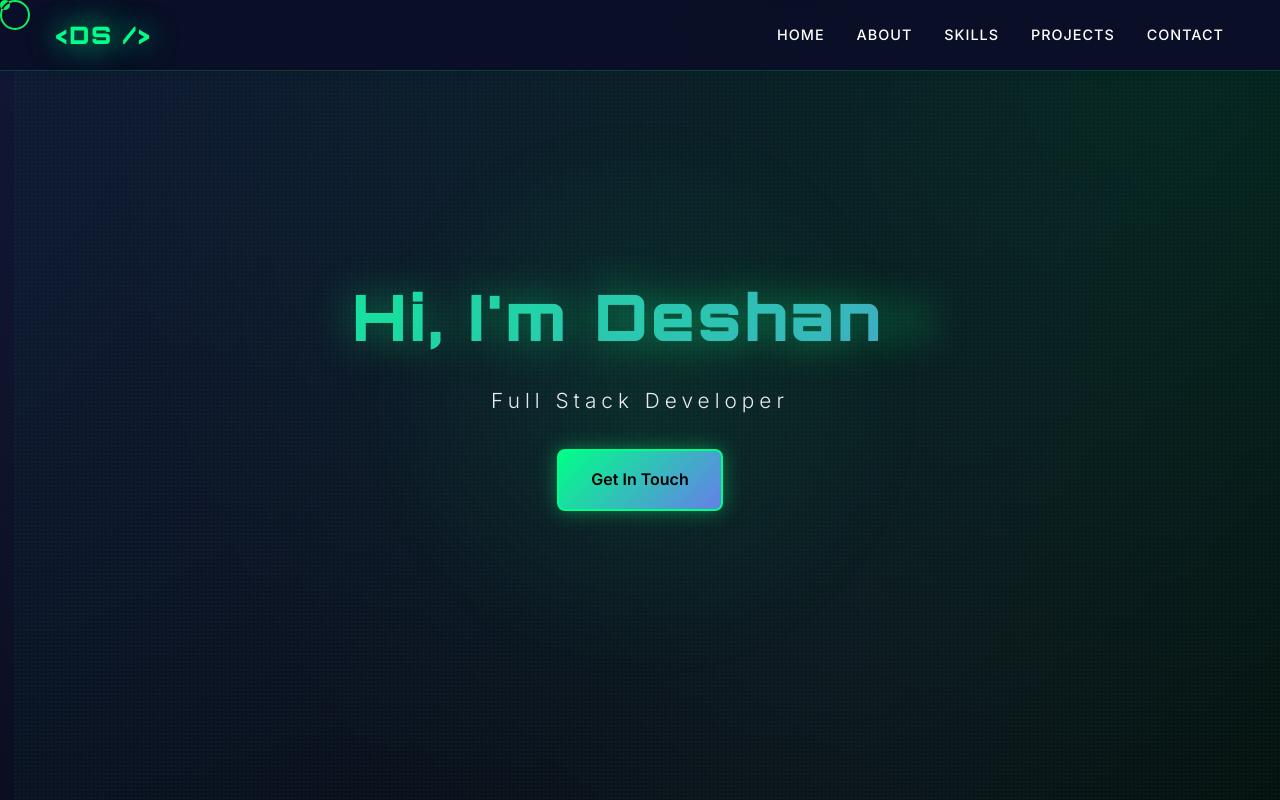
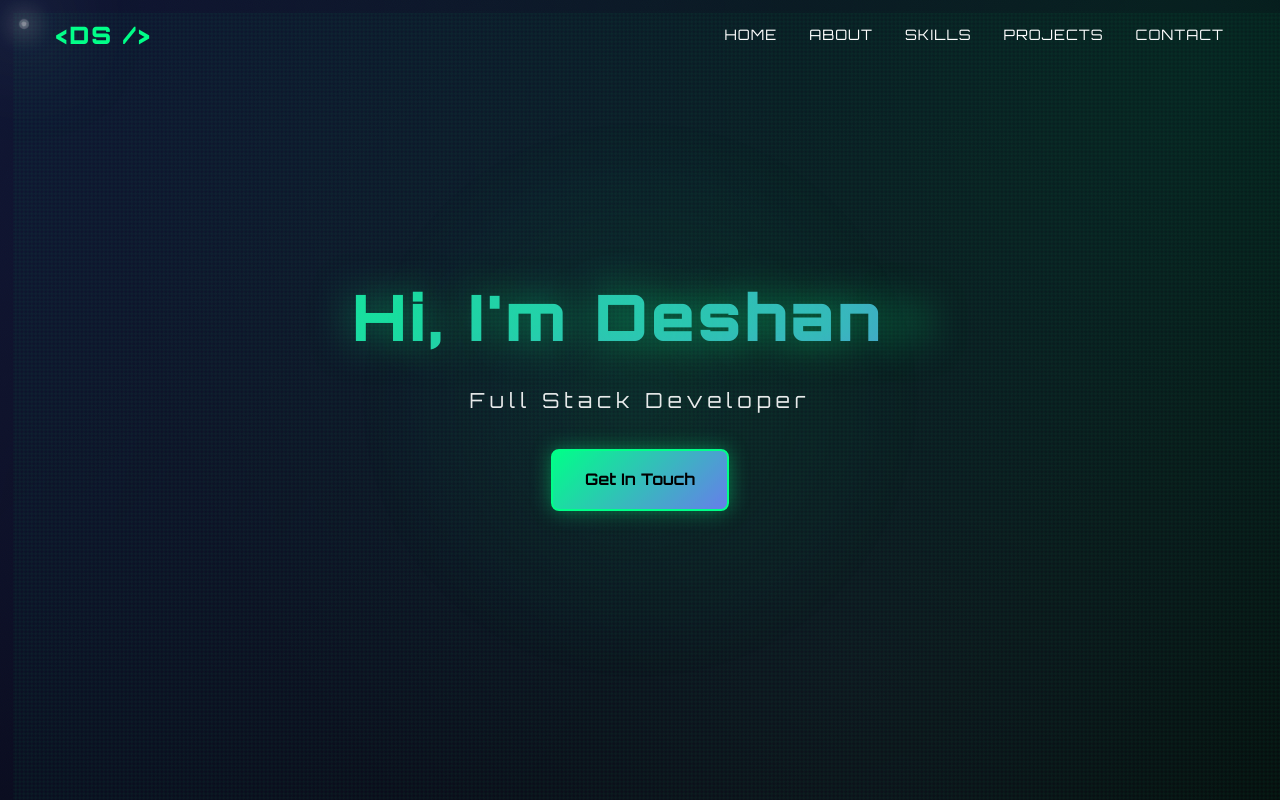
Before and after one commit to Deshan-Samarathunga/portfolio, a website: page index.html in a window 1280 px wide. Shown: the top 800 px of the page. Drawn offline with nearby package versions, Linux system fonts and the light colour scheme.

Commit message:
Revamp custom cursor and navbar scroll effects
Replaces the dual cursor/follower system with a single, animated custom cursor using CSS rings and pulse effects. Updates cursor logic in JS for improved performance and hover feedback. Refactors navbar scroll behavior to use a CSS class for background transitions. Cleans up related styles and removes unused cursor and navbar animation code.

```diff
--- a/css/style.css
+++ b/css/style.css
@@ -35,7 +35,7 @@
 }
 
 body {
-    font-family: var(--font-primary);
+    font-family: var(--font-secondary);
     line-height: 1.6;
     color: var(--text-dark);
     background-color: var(--bg-light);
@@ -43,6 +43,13 @@ body {
     overflow-y: scroll;
     cursor: none; /* Hide default cursor */
     scroll-snap-type: y mandatory;
+}
+
+/* System-wide font inheritance */
+*,
+*::before,
+*::after {
+    font-family: inherit;
 }
 
 /* Animated Background */
@@ -92,41 +99,68 @@ body {
 
 /* Custom Cursor Styles */
 .cursor {
-    width: 10px;
-    height: 10px;
-    background-color: var(--primary-color);
-    border-radius: 50%;
     position: fixed;
     top: 0;
     left: 0;
+    width: 3rem;
+    height: 3rem;
+    z-index: 9999;
     pointer-events: none;
-    z-index: 9999;
-    transition: transform 0.1s ease-out;
-    mix-blend-mode: difference;
 }
 
-.cursor-follower {
-    width: 30px;
-    height: 30px;
-    border: 2px solid var(--primary-color);
+.cursor .ring {
+    position: absolute;
+    display: grid;
+    place-items: center;
+    width: 100%;
+    height: 100%;
+}
+
+.cursor .ring > div {
+    border: 2px solid #fff;
     border-radius: 50%;
-    position: fixed;
-    top: 0;
-    left: 0;
-    pointer-events: none;
-    z-index: 9998;
-    transition: transform 0.3s ease-out;
-    mix-blend-mode: difference;
+    animation: pulse 2.5s linear infinite;
+    box-shadow: 0 0 80px 15px rgba(215, 171, 255, 0.8),
+                0 0 120px 25px rgba(0, 255, 136, 0.4);
+}
+
+.cursor .ring:nth-child(1) {
+    transition: transform 0.2s ease-out;
+}
+
+.cursor .ring:nth-child(2) {
+    transition: transform 0.1s ease-out;
+}
+
+.cursor .ring:nth-child(2) > div {
+    background: #fff;
+    border-radius: 50%;
+    width: 8px;
+    height: 8px;
+    box-shadow: 0 0 20px 5px #fff;
 }
 
 /* Cursor hover effects */
-.cursor.hover {
-    transform: scale(1.5);
+.cursor.hover .ring:nth-child(1) > div {
+    box-shadow: 0 0 120px 20px rgba(0, 255, 136, 1),
+                0 0 160px 30px rgba(0, 255, 136, 0.6);
+    border-color: var(--primary-color);
+    border-width: 3px;
 }
 
-.cursor-follower.hover {
-    transform: scale(1.5);
-    border-color: var(--accent-color);
+@keyframes pulse {
+    0% {
+        transform: scale(1);
+        opacity: 1;
+    }
+    50% {
+        transform: scale(1.25);
+        opacity: 0.25;
+    }
+    100% {
+        transform: scale(1);
+        opacity: 1;
+    }
 }
 
 /* Hide default cursor on all interactive elements */
@@ -155,11 +189,15 @@ html {
     position: fixed;
     top: 0;
     width: 100%;
-    background-color: rgba(10, 14, 39, 0.9);
+    background-color: transparent;
+    z-index: 1000;
+    border-bottom: none;
+    transition: all 0.3s ease;
+}
+
+.navbar.scrolled {
+    background-color: rgba(10, 14, 39, 0.95);
     backdrop-filter: blur(20px);
-    box-shadow: 0 4px 20px rgba(0, 0, 0, 0.3);
-    z-index: 1000;
-    border-bottom: 1px solid rgba(0, 255, 136, 0.2);
 }
 
 .navbar .container {
@@ -174,14 +212,7 @@ html {
     font-size: 1.5rem;
     font-weight: 900;
     color: var(--primary-color);
-    text-shadow: 0 0 20px rgba(0, 255, 136, 0.5);
     letter-spacing: 2px;
-    animation: glow 2s ease-in-out infinite alternate;
-}
-
-@keyframes glow {
-    from { text-shadow: 0 0 20px rgba(0, 255, 136, 0.5); }
-    to { text-shadow: 0 0 30px rgba(0, 255, 136, 0.8), 0 0 40px rgba(0, 255, 136, 0.4); }
 }
 
 .nav-menu {
@@ -201,24 +232,8 @@ html {
     letter-spacing: 1px;
 }
 
-.nav-menu a::after {
-    content: '';
-    position: absolute;
-    bottom: -5px;
-    left: 0;
-    width: 0;
-    height: 2px;
-    background: linear-gradient(90deg, transparent, var(--primary-color), transparent);
-    transition: width var(--transition-fast);
-}
-
-.nav-menu a:hover::after {
-    width: 100%;
-}
-
 .nav-menu a:hover {
     color: var(--primary-color);
-    text-shadow: 0 0 10px rgba(0, 255, 136, 0.5);
 }
 
 .hamburger {
@@ -233,7 +248,6 @@ html {
     background-color: var(--text-light);
     margin: 3px 0;
     transition: var(--transition-fast);
-    box-shadow: 0 0 10px rgba(0, 255, 136, 0.5);
 }
 
 /* Hero Section */
@@ -261,10 +275,10 @@ html {
     background: radial-gradient(circle, rgba(0, 255, 136, 0.1) 0%, transparent 70%);
     transform: translate(-50%, -50%);
     border-radius: 50%;
-    animation: pulse 4s ease-in-out infinite;
+    animation: heroPulse 4s ease-in-out infinite;
 }
 
-@keyframes pulse {
+@keyframes heroPulse {
     0%, 100% { transform: translate(-50%, -50%) scale(1); opacity: 1; }
     50% { transform: translate(-50%, -50%) scale(1.2); opacity: 0.7; }
 }
@@ -428,6 +442,13 @@ section > .container {
     margin: 0 auto var(--spacing-sm);
     display: block;
     object-fit: contain;
+    filter: brightness(0) invert(1);
+    transition: all var(--transition-fast);
+}
+
+.skill-card:hover .skill-logo {
+    filter: brightness(0) invert(1) drop-shadow(0 0 10px var(--primary-color));
+    transform: scale(1.1);
 }
 
 /* Projects Section */
@@ -655,9 +676,7 @@ section > .container {
         width: 100%;
         text-align: center;
         transition: var(--transition-normal);
-        box-shadow: 0 10px 27px rgba(0, 0, 0, 0.5);
         padding: var(--spacing-md) 0;
-        border-bottom: 1px solid rgba(0, 255, 136, 0.2);
     }
 
     .nav-menu.active {
--- a/index.html
+++ b/index.html
@@ -22,8 +22,14 @@
     <!-- Animated Background -->
     <div class="animated-bg"></div>
     <!-- Custom Cursor -->
-    <div class="cursor" id="cursor"></div>
-    <div class="cursor-follower" id="cursorFollower"></div>
+    <div class="cursor" id="cursor">
+        <div class="ring">
+            <div><!--Border--></div>
+        </div>
+        <div class="ring">
+            <div><!--Pointer--></div>
+        </div>
+    </div>
 
     <!-- Navigation -->
     <nav class="navbar" id="navbar">
--- a/js/main.js
+++ b/js/main.js
@@ -1,32 +1,17 @@
 // Custom Cursor
 const cursor = document.getElementById('cursor');
-const cursorFollower = document.getElementById('cursorFollower');
 
-let mouseX = 0;
-let mouseY = 0;
-let followerX = 0;
-let followerY = 0;
-
-// Update cursor position
-function updateCursor() {
-    // Inner cursor follows mouse immediately
-    cursor.style.left = mouseX + 'px';
-    cursor.style.top = mouseY + 'px';
-
-    // Outer cursor follows with easing
-    followerX += (mouseX - followerX) * 0.1;
-    followerY += (mouseY - followerY) * 0.1;
-
-    cursorFollower.style.left = followerX + 'px';
-    cursorFollower.style.top = followerY + 'px';
-
-    requestAnimationFrame(updateCursor);
-}
+if (cursor) {
+    const rings = cursor.querySelectorAll('.ring');
 
     // Track mouse movement
     document.addEventListener('mousemove', (e) => {
-    mouseX = e.clientX - 5; // Center the cursor
-    mouseY = e.clientY - 5;
+        // Move both rings to mouse position
+        rings.forEach((ring, index) => {
+            const translateX = e.clientX - 24; // 24px = 1.5rem (half of 3rem)
+            const translateY = e.clientY - 24;
+            ring.style.transform = `translateX(${translateX}px) translateY(${translateY}px)`;
+        });
     });
 
     // Add hover effects to interactive elements
@@ -35,23 +20,18 @@ const interactiveElements = document.querySelectorAll('a, button, .btn, input, t
     interactiveElements.forEach(element => {
         element.addEventListener('mouseenter', () => {
             cursor.classList.add('hover');
-        cursorFollower.classList.add('hover');
         });
 
         element.addEventListener('mouseleave', () => {
             cursor.classList.remove('hover');
-        cursorFollower.classList.remove('hover');
         });
     });
-
-// Start cursor animation
-updateCursor();
 
     // Hide cursor on touch devices
     if ('ontouchstart' in window || navigator.maxTouchPoints > 0) {
         cursor.style.display = 'none';
-    cursorFollower.style.display = 'none';
         document.body.style.cursor = 'default';
+    }
 }
 
 // Mobile Navigation Toggle
@@ -87,19 +67,15 @@ document.querySelectorAll('a[href^="#"]').forEach(anchor => {
 
 // Navbar background on scroll
 const navbar = document.getElementById('navbar');
-let lastScroll = 0;
-
+if (navbar) {
     window.addEventListener('scroll', () => {
-    const currentScroll = window.pageYOffset;
-
-    if (currentScroll > 100) {
-        navbar.style.boxShadow = '0 2px 10px rgba(0, 0, 0, 0.2)';
+        if (window.scrollY > 50) {
+            navbar.classList.add('scrolled');
         } else {
-        navbar.style.boxShadow = '0 2px 10px rgba(0, 0, 0, 0.1)';
+            navbar.classList.remove('scrolled');
         }
-
-    lastScroll = currentScroll;
     });
+}
 
 // Contact Form Handler
 const contactForm = document.getElementById('contact-form');
```
Lines whose indentation alone changed are shown as unchanged.
